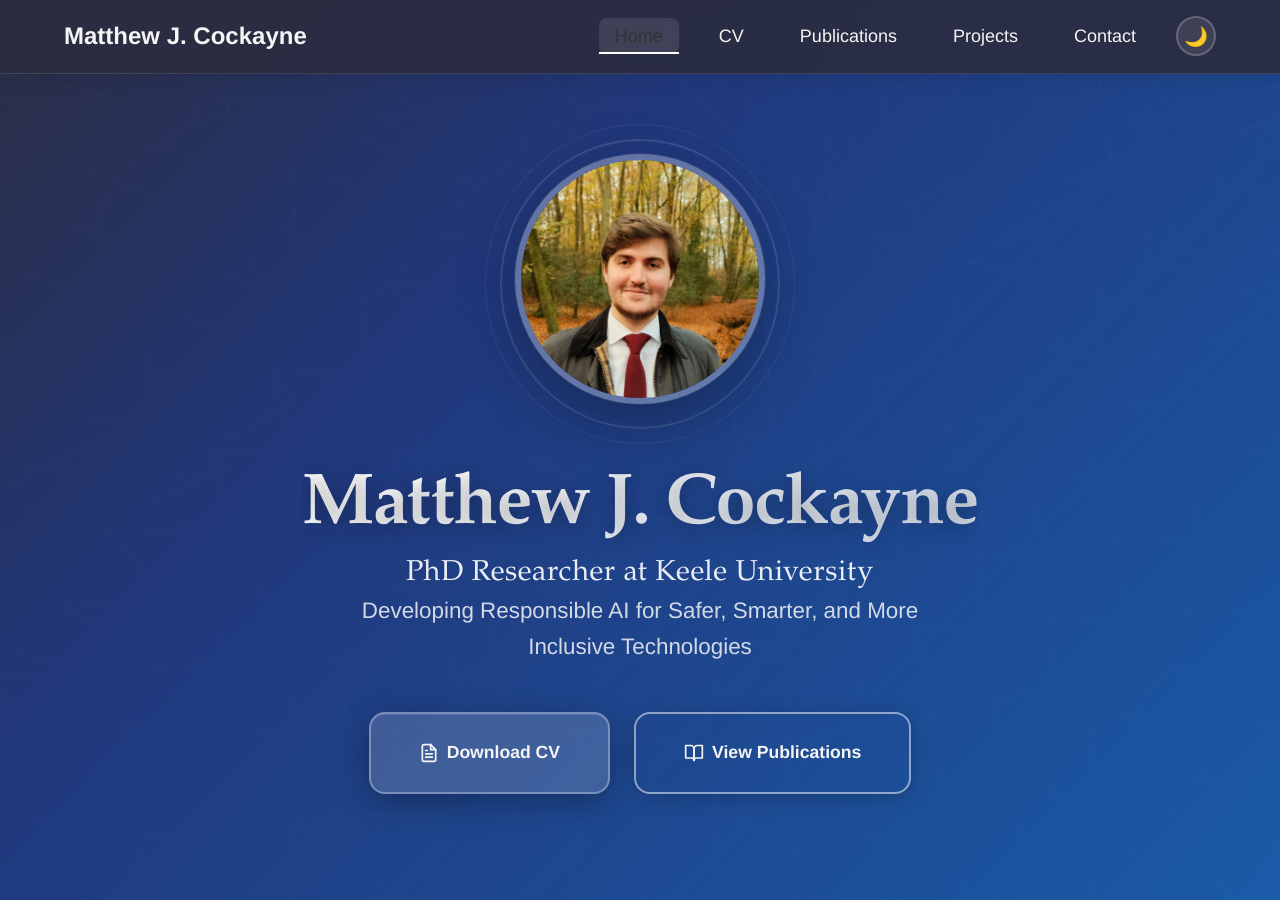
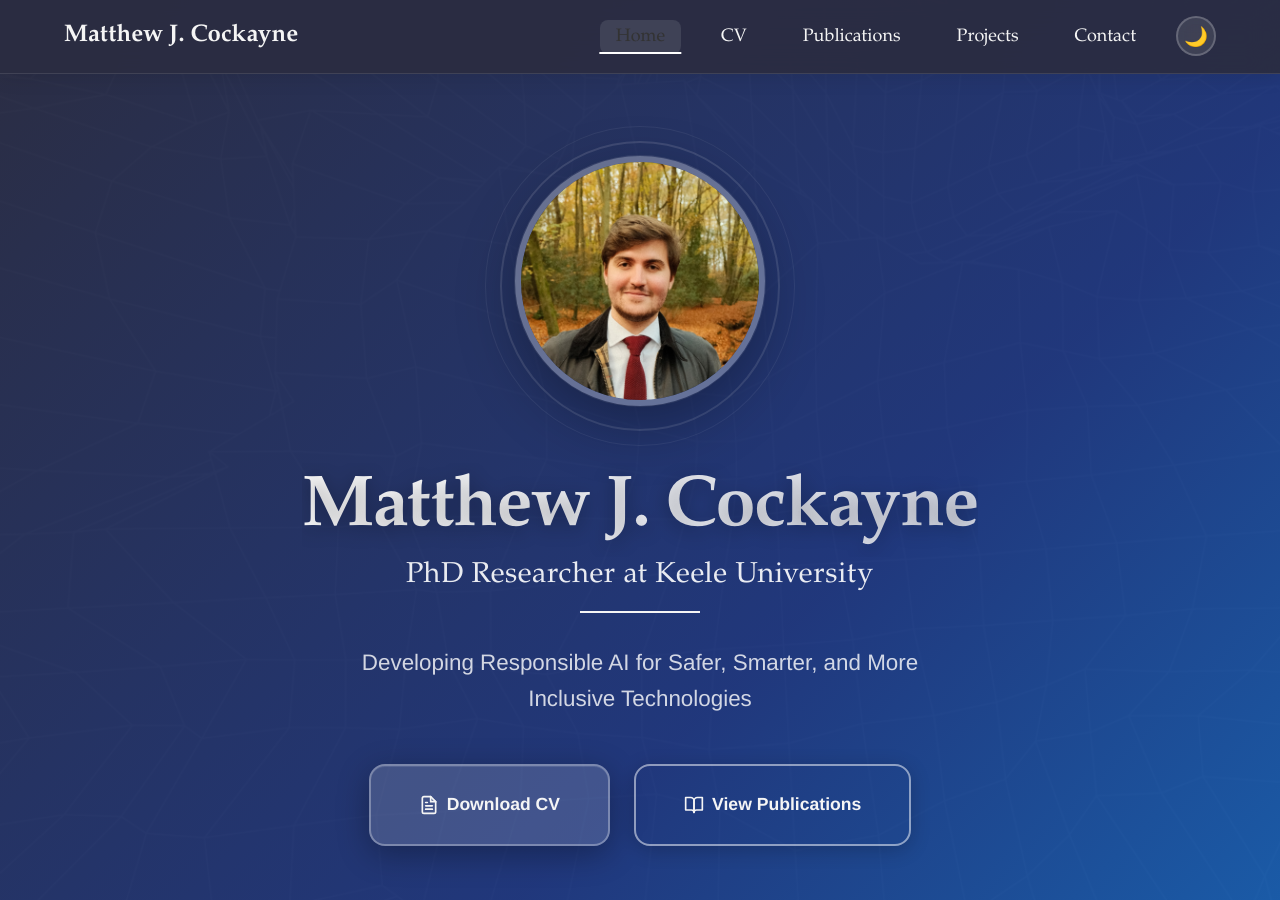
Before and after one commit to Matt-Cockayne/matt-cockayne.github.io, a Jekyll site: the page built from index.md, in a window 1280 px wide and 900 px high. Built offline with Jekyll 4.4.1, drawn with Linux system fonts in a browser that asks for light colours.

Commit message:
colour change

```diff
--- a/_layouts/home.html
+++ b/_layouts/home.html
@@ -38,6 +38,10 @@
             <!-- Hero Text with Typewriter Animation -->
             <h1 class="hero-title typewriter" data-text="Matthew J. Cockayne"></h1>
             <h2 class="hero-subtitle typewriter" data-text="PhD Researcher at Keele University"></h2>
+
+            <!-- Divider Line -->
+            <div class="hero-divider"></div>
+
             <p class="hero-tagline">{{ site.tagline }}</p>
 
             <!-- Call-to-Action Buttons -->
--- a/assets/styles.css
+++ b/assets/styles.css
@@ -291,7 +291,7 @@
 }
 
 .navbar-brand {
-  font-family: var(--font-sans);
+  font-family: "Palatino Linotype", "Book Antiqua", Palatino, serif;
   font-size: 1.5rem;
   font-weight: 700;
   color: var(--nav-text);
@@ -314,7 +314,7 @@
 }
 
 .navbar-nav a {
-  font-family: var(--font-sans);
+  font-family: "Palatino Linotype", "Book Antiqua", Palatino, serif;
   font-weight: 500;
   color: var(--nav-text);
   padding: var(--spacing-sm) var(--spacing-md);
@@ -486,6 +486,7 @@
 .navbar-mobile.active .navbar-nav li:nth-child(7) { transition-delay: 0.7s; }
 
 .navbar-mobile .navbar-nav a {
+  font-family: "Palatino Linotype", "Book Antiqua", Palatino, serif;
   font-size: clamp(1.5rem, 4vw, 2.5rem);
   color: whitesmoke;
   padding: 1rem 2rem;
@@ -594,7 +595,7 @@
   padding: 0;
   background: linear-gradient(135deg,
     rgba(43, 45, 66, 0.8) 0%,
-    rgba(30, 58, 138, 0.8) 35%,
+    rgba(30, 58, 138, 0.8) 65%,
     rgba(22, 102, 192, 0.8) 100%),
     url('/assets/images/hero-background.png');
   background-size: cover;
@@ -624,7 +625,7 @@
   z-index: 2;
   max-width: 900px;
   margin: 0 auto;
-  padding: var(--spacing-2xl) var(--spacing-xl) 0 var(--spacing-xl);
+  padding: calc(var(--navbar-height) + var(--spacing-xl)) var(--spacing-xl) 0 var(--spacing-xl);
   color: var(--hero-text);
   display: flex;
   flex-direction: column;
@@ -713,10 +714,21 @@
   letter-spacing: 0.02em;
 }
 
+/* Hero Divider Line */
+.hero-divider {
+  width: 120px;
+  height: 2px;
+  background-color: whitesmoke;
+  margin: var(--spacing-md) auto;
+  opacity: 0.8;
+  animation: fadeInUp 1s ease-out 1.2s both;
+}
+
 .hero-tagline {
   font-size: 1.4rem;
   color: rgba(255, 255, 255, 0.8);
   margin-bottom: var(--spacing-2xl);
+  margin-top: var(--spacing-md);
   animation: fadeInUp 1s ease-out 0.9s both;
   font-weight: 400;
   max-width: 600px;
```
